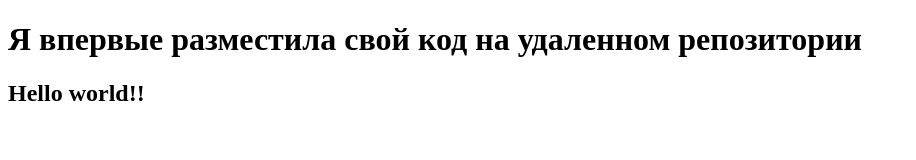
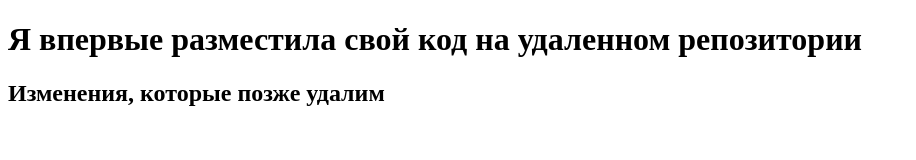
Before and after one commit to Freedom12121212/new-repo, a plain HTML site: page index.html in a window 1280 px wide. Shown: the whole page, without its empty margins (0-916 px from the left). Drawn offline with Linux system fonts and the light colour scheme.

Commit message:
Ошибочный коммит

```diff
--- a/index.html
+++ b/index.html
@@ -7,6 +7,6 @@
 </head>
 <body>
  <h1>Я впервые разместила свой код на удаленном репозитории</h1>
- <h2>Hello world!!</h2>
+ <h2>Изменения, которые позже удалим</h2>
 </body>
 </html>
```
